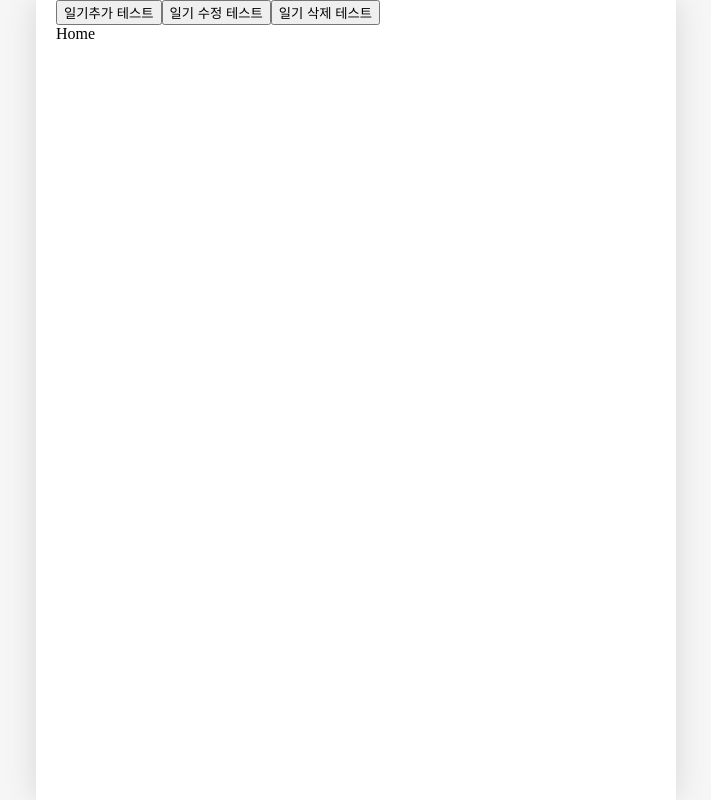
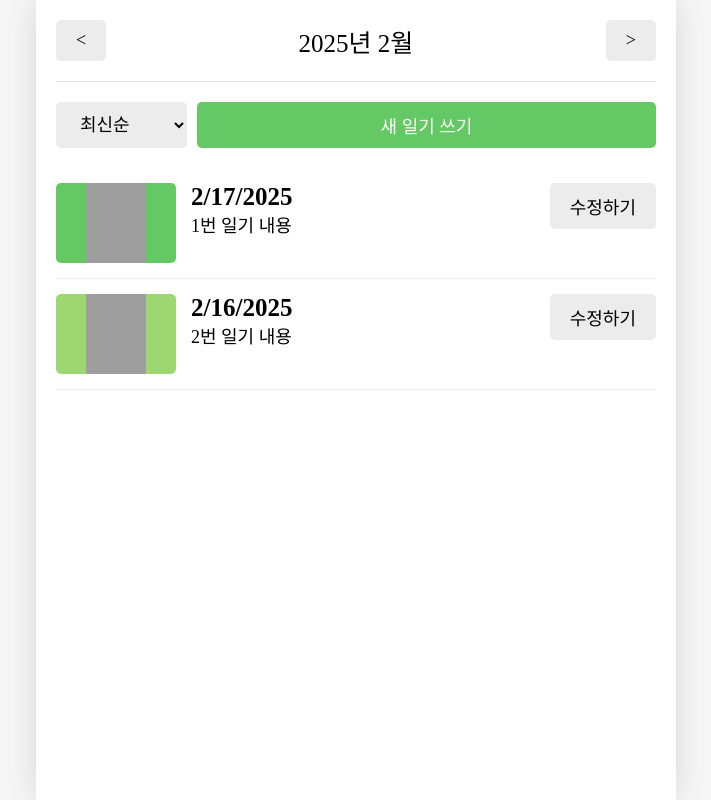
Before and after one commit to ttangzzi/useReact, a React (Vite) app in the folder Emotion_Diary/: page / in a window 1280 px wide. Shown: the whole page, without its empty margins (284-995 px from the left). Built offline with nearby package versions, Linux system fonts and the light colour scheme; grey boxes are pictures that could not be loaded; a web font is replaced by a local one.

Commit message:
home 페이지 구현

```diff
--- a/Emotion_Diary/src/App.jsx
+++ b/Emotion_Diary/src/App.jsx
@@ -10,15 +10,21 @@
 const mockData = [
   {
     id : 1,
-    createDate : new Date().getTime(),
+    createDate : new Date("2025-02-17").getTime(),
     emotionId : 1,
     content: "1번 일기 내용"
   },
   {
     id : 2,
-    createDate : new Date().getTime(),
+    createDate : new Date("2025-02-16").getTime(),
     emotionId : 2,
     content: "2번 일기 내용"
+  },
+  {
+    id : 3,
+    createDate : new Date("2025-01-01").getTime(),
+    emotionId : 3,
+    content: "3번 일기 내용"
   }
 ]
 
@@ -34,8 +40,8 @@
 }
 
 
-const DiaryStateContext = createContext();
-const DiaryDispatchContext = createContext();
+export const DiaryStateContext = createContext();
+export const DiaryDispatchContext = createContext();
 
 function App() {
   const [data, dispatch] = useReducer(reducer, mockData);
@@ -77,9 +83,6 @@
 
   return (
     <>
-      <button onClick={()=>{onCreate(new Date().getTime(), 1, "Hello")}}>일기추가 테스트</button>
-      <button onClick={()=>{onUpdate(1, new Date().getTime(), 3, "수정된 일기입니다.")}}>일기 수정 테스트</button>
-      <button onClick={()=>{onDelete(1)}}>일기 삭제 테스트</button>
       <DiaryStateContext.Provider value = {data}>
         <DiaryDispatchContext.Provider value={{onCreate, onUpdate, onDelete}}>
           <Routes>
--- /dev/null
+++ b/Emotion_Diary/src/components/DiaryItem.css
@@ -0,0 +1,60 @@
+.DiaryItem {
+  display: flex;
+  gap : 15px;
+  justify-content: space-between;
+
+  padding: 15px 0px;
+  border-bottom: 1px solid rgb(236, 236, 236);
+}
+
+.DiaryItem .img_section {
+  min-width: 120px;
+  height: 80px;
+
+  display: flex;
+  justify-content: center;
+  cursor: pointer;
+
+  border-radius: 5px;
+}
+
+.DiaryItem .img_section > img {
+  width: 50%;
+}
+
+.DiaryItem .img_section_1 {
+  background-color: rgb(100,201,100);
+}
+
+.DiaryItem .img_section_2 {
+  background-color: rgb(157,215,114);
+}
+
+.DiaryItem .img_section_3 {
+  background-color: rgb(253,206,23);
+}
+
+.DiaryItem .img_section_4 {
+  background-color: rgb(253,132,70);
+}
+
+.DiaryItem .img_section_5 {
+  background-color: rgb(253,86,95);
+}
+
+.DiaryItem .info_section {
+  flex : 1;
+  cursor: pointer;
+}
+
+.DiaryItem .info_section .created_date {
+  font-weight: bold;
+  font-size: 25px;
+}
+.DiaryItem .info_section .content {
+  font-size : 18px;
+}
+
+.DiaryItem .button_section {
+  min-width: 70px;
+}
--- /dev/null
+++ b/Emotion_Diary/src/components/DiaryItem.jsx
@@ -0,0 +1,35 @@
+import { getEmotionImage } from "../util/get-emotion-image"
+import {useNavigate} from "react-router-dom"
+import Button from "./Button"
+import "./DiaryItem.css"
+
+const DiaryItem = ({id, emotionId, createDate, content}) => {
+  const nav = useNavigate();
+
+  return (
+    <div className="DiaryItem">
+      <div
+        onClick={()=>nav(`/diary/${id}`)}
+        className={`img_section img_section_${emotionId}`}>
+        <img src={getEmotionImage(emotionId)}/>
+      </div>
+      <div
+        onClick={()=>nav(`/diary/${id}`)}
+        className="info_section">
+        <div className="created_date">
+          {new Date(createDate).toLocaleDateString()}
+        </div>
+        <div className="content">
+          {content}
+        </div>
+      </div>
+      <div
+        onClick={()=>nav(`/edit/${id}`)}
+        className="button_section">
+        <Button text={"수정하기"}/>
+      </div>
+    </div>
+  )
+}
+
+export default DiaryItem
--- /dev/null
+++ b/Emotion_Diary/src/components/DiaryList.css
@@ -0,0 +1,18 @@
+.DiaryList .menu_bar {
+  margin : 20px 0px;
+  display: flex;
+  gap: 10px;
+}
+
+.DiaryList .menu_bar select {
+  background-color: rgb(236, 236, 236);
+  border: none;
+  border-radius: 5px;
+  padding: 10px 20px;
+  font-size: 18px;
+  cursor: pointer;
+}
+
+.DiaryList .menu_bar button {
+  flex : 1;
+}
--- /dev/null
+++ b/Emotion_Diary/src/components/DiaryList.jsx
@@ -0,0 +1,46 @@
+import { useNavigate } from "react-router-dom"
+import {useState} from "react"
+import Button from "./Button"
+import DiaryItem from "./DiaryItem"
+import "./DiaryList.css"
+
+const DiaryList = ({data}) => {
+  const nav = useNavigate();
+
+  const [sortType, setSortType] = useState("latest");
+
+  const onChangeSortType = (e) => {
+    setSortType(e.target.value)
+  }
+
+  const getSortedData = () => {
+    return data.toSorted((a, b)=>{
+      if(sortType === 'oldest') {
+        return Number(a.createDate) - Number(b.createDate);
+      } else {
+        return Number(b.createDate) - Number(a.createDate);
+      }
+    })
+  }
+
+  const sortedData = getSortedData();
+
+  return (
+    <div className="DiaryList">
+      <div className="menu_bar">
+        <select onChange={onChangeSortType}>
+          <option value={"latest"}>최신순</option>
+          <option value={"oldest"}>오래된 순</option>
+        </select>
+        <Button
+          onClick={()=>nav("/new")}
+          text={"새 일기 쓰기"} type={"POSITIVE"}/>
+      </div>
+      <div className="list_wrapper">
+        {sortedData.map((item)=><DiaryItem key={item.id} {...item}/>)}
+      </div>
+    </div>
+  )
+}
+
+export default DiaryList
--- a/Emotion_Diary/src/index.css
+++ b/Emotion_Diary/src/index.css
@@ -20,6 +20,6 @@
   padding: 0px 20px;
 }
 
-body {
+body * {
   font-family : "NanumpenScript"
 }
--- a/Emotion_Diary/src/pages/Diary.jsx
+++ b/Emotion_Diary/src/pages/Diary.jsx
@@ -1,7 +1,6 @@
 import { useParams } from "react-router-dom";
 const Diary = () => {
   const params = useParams();
-  console.log(params);
   return <div>{params.id}번 일기</div>
 }
 
--- a/Emotion_Diary/src/pages/Edit.jsx
+++ b/Emotion_Diary/src/pages/Edit.jsx
@@ -2,7 +2,7 @@
 
 const Edit = () => {
   const parmas = useParams();
-  return <div>{parmas.id}번 일기</div>
+  return <div>{parmas.id}번 일기 수정</div>
 }
 
 export default Edit
--- a/Emotion_Diary/src/pages/Home.jsx
+++ b/Emotion_Diary/src/pages/Home.jsx
@@ -1,5 +1,54 @@
+import {useState, useContext} from "react"
+import { DiaryStateContext } from "../App"
+import Header from "../components/Header"
+import Button from "../components/Button"
+import DiaryList from "../components/DiaryList"
+
+const getMonthlyData = (pivotDate, data) => {
+  // 이번달 가장 첫번째
+  const beginTime = new Date(
+    pivotDate.getFullYear(),
+    pivotDate.getMonth(),
+    1, 0, 0, 0).getTime();
+
+  // 이번달 가장 마지막번째
+  const endTime = new Date(
+    pivotDate.getFullYear(),
+    pivotDate.getMonth() +1,
+    0, 23, 59, 59
+  ).getTime();
+
+  // 이번달 안에 작성된 것을 기준으로 하도록
+  return data.filter(
+    (item) =>
+      beginTime <= item.createDate &&
+      item.createDate <= endTime);
+}
+
 const Home = () => {
-  return <div>Home</div>
+  const data = useContext(DiaryStateContext);
+  const [pivotDate, setPivotDate] = useState(new Date());
+
+  const monthlyData = getMonthlyData(pivotDate, data);
+
+  const onIncreaseMonth = () => {
+    setPivotDate(new Date(pivotDate.getFullYear(), pivotDate.getMonth() + 1))
+  };
+  const onDecreaseMonth = () => {
+    setPivotDate(new Date(pivotDate.getFullYear(), pivotDate.getMonth() - 1))
+  };
+  return (
+    <>
+      <div>
+        <Header
+          title={`${pivotDate.getFullYear()}년 ${pivotDate.getMonth()+1}월`}
+          leftChild={<Button onClick={onDecreaseMonth} text={"<"}/>}
+          rightChild={<Button onClick={onIncreaseMonth} text={">"}/>}
+        />
+        <DiaryList data={monthlyData}/>
+      </div>
+    </>
+  )
 }
 
 export default Home;
```
